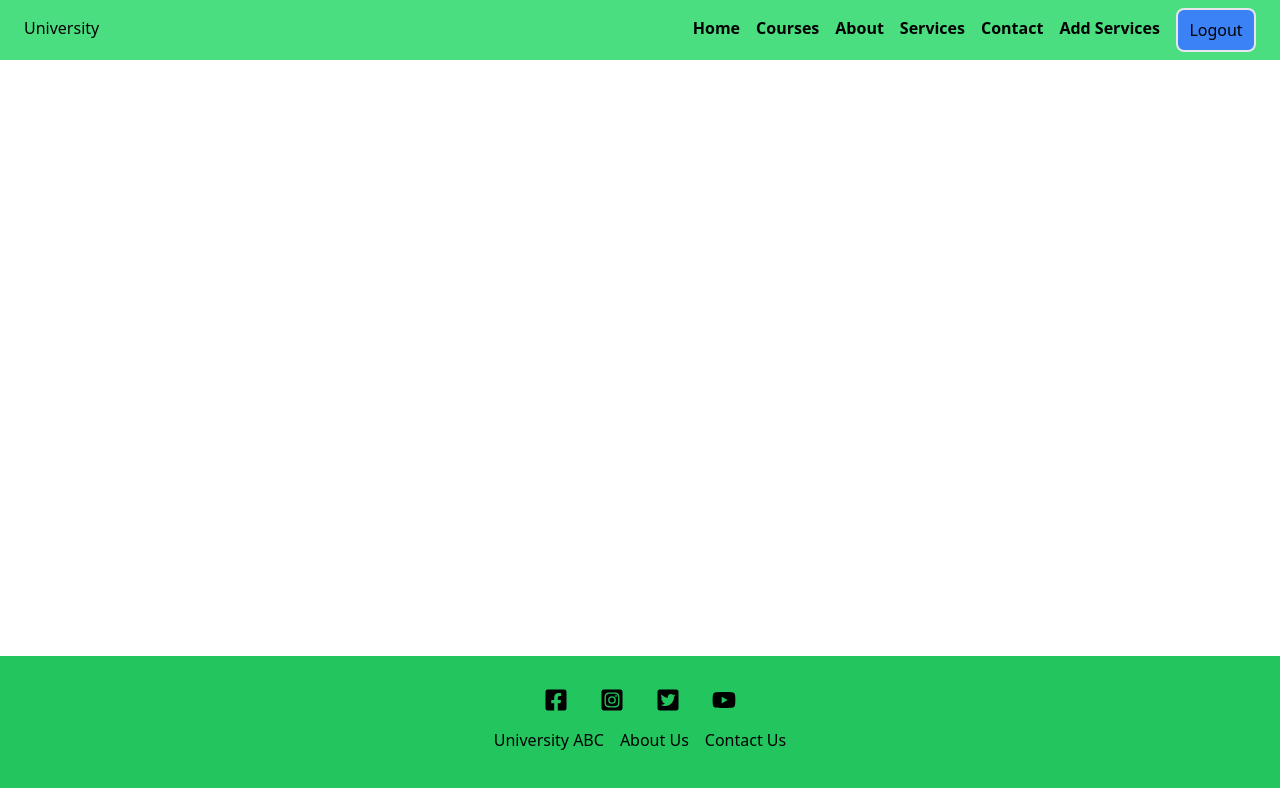
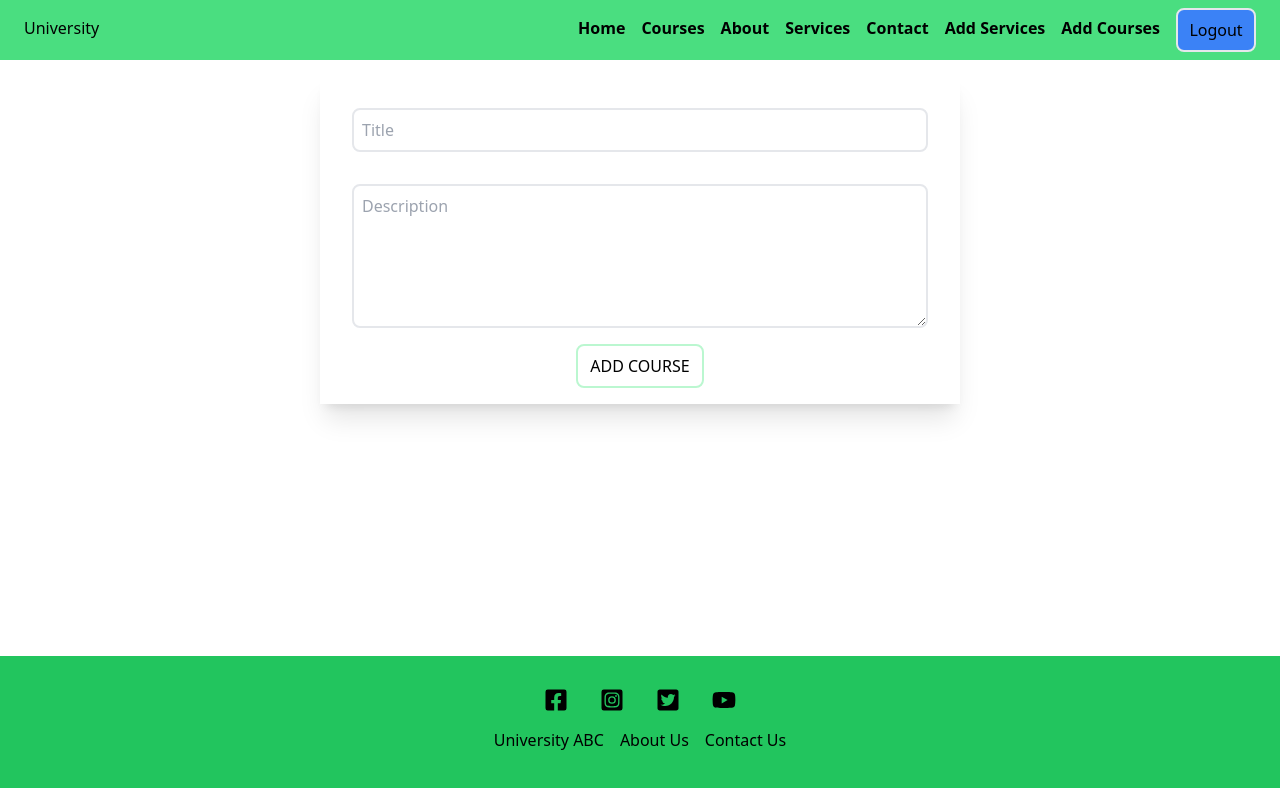
Before and after one commit to Nishan9t/university-web, a React (Create React App) app in the folder client/: page /admin/courses in a window 1280 px wide. Shown: the top 788 px of the page. Built offline with nearby package versions, Linux system fonts and the light colour scheme; sample sign-in values are in the browser's storage.

Commit message:
courses are now adding by admin

```diff
--- a/client/src/App.js
+++ b/client/src/App.js
@@ -17,6 +17,7 @@ import {BrowserRouter,Routes,Route} from 'react-router-dom';
 
 import { Provider } from 'react-redux';
 import store from './store';
+import CoursesAdmin from './admin/CoursesAdmin';
 
 function App() {
   return (
@@ -33,6 +34,7 @@ function App() {
         <Route path="/contact" element={<Contact />} />
 
         <Route path="/admin/services" element={<ServicesAdmin />} />
+        <Route path="/admin/courses" element={<CoursesAdmin />} />
         <Route path="/admin/list" element={<ListAdmins />} />
         <Route path="/admin/add" element={<AddAdmin />} />
         <Route path="/admin/login" element={<LoginAdmin />} />
--- /dev/null
+++ b/client/src/admin/CoursesAdmin.jsx
@@ -0,0 +1,60 @@
+import axios from 'axios'
+import React, { useEffect, useState } from 'react'
+import { useNavigate } from 'react-router-dom'
+
+
+export default function CoursesAdmin() {
+
+  const navigate=useNavigate()
+
+   const [title,setTitle]=useState("")
+   const [desc,setDesc]=useState("")
+
+
+
+   useEffect(()=>{
+      if(!localStorage.getItem('token')){
+        navigate('/home')
+      }
+   },[])
+
+
+   const handleSubmit=async()=>{
+      await axios.post('http://localhost:8000/api/courses',
+
+      {
+        title:title,
+        description:desc
+      },
+      {
+        headers:{'authorization':localStorage.getItem('token')}
+      }).then((res)=>{
+        if(res.data.code ===403 && res.data.message==="token expire")
+        {
+          localStorage.setItem('token',null)
+        }
+        setTitle("");
+        setDesc("");
+
+        alert(res.data.message);
+        navigate("/courses")
+
+      }).catch(err=>{
+        console.log(err)
+      })
+
+
+   }
+
+
+  return (
+    <div className='flex flex-col w-1/2 justify-center align-center mx-auto shadow-xl mt-4 mb-36 p-4'>
+      <input type='text' className='m-4  border border-2 hover:border-green-200 p-2 rounded-lg' placeholder='Title' value={title} onChange={(e)=>setTitle(e.target.value)}></input>
+
+      <textarea className='m-4 h-36  border border-2 hover:border-green-200 p-2 rounded-lg' placeholder='Description' value={desc} onChange={(e)=>setDesc(e.target.value)}></textarea>
+
+
+      <button className='border w-32 border-2 border-green-200 rounded-lg p-2 hover:bg-green-200 self-center' onClick={(e)=>handleSubmit()}>ADD COURSE</button>
+    </div>
+  )
+}
--- a/client/src/components/Navbar.jsx
+++ b/client/src/components/Navbar.jsx
@@ -28,6 +28,10 @@ export default function Navbar() {
               <div className='px-2 lg:py-4 hover:pb-0 font-bold cursor-pointer hover:text-red-500 hover:border-b-4 hover:border-red-500'> <Link to="/admin/services">Add Services</Link>    </div>
             }
             {
+              localStorage.getItem('token') &&
+              <div className='px-2 lg:py-4 hover:pb-0 font-bold cursor-pointer hover:text-red-500 hover:border-b-4 hover:border-red-500'> <Link to="/admin/courses">Add Courses</Link>    </div>
+            }
+            {
               localStorage.getItem('token') && localStorage.getItem('type')==='ADMIN'?
               <div className='px-2 lg:py-4 hover:pb-0 font-bold cursor-pointer hover:text-red-500 hover:border-b-4 hover:border-red-500'> <Link to="/admin/list">Admin List</Link>    </div>
               :
```
Also changed, not shown: 1 other file (tests, documents, lock files or other folders).
